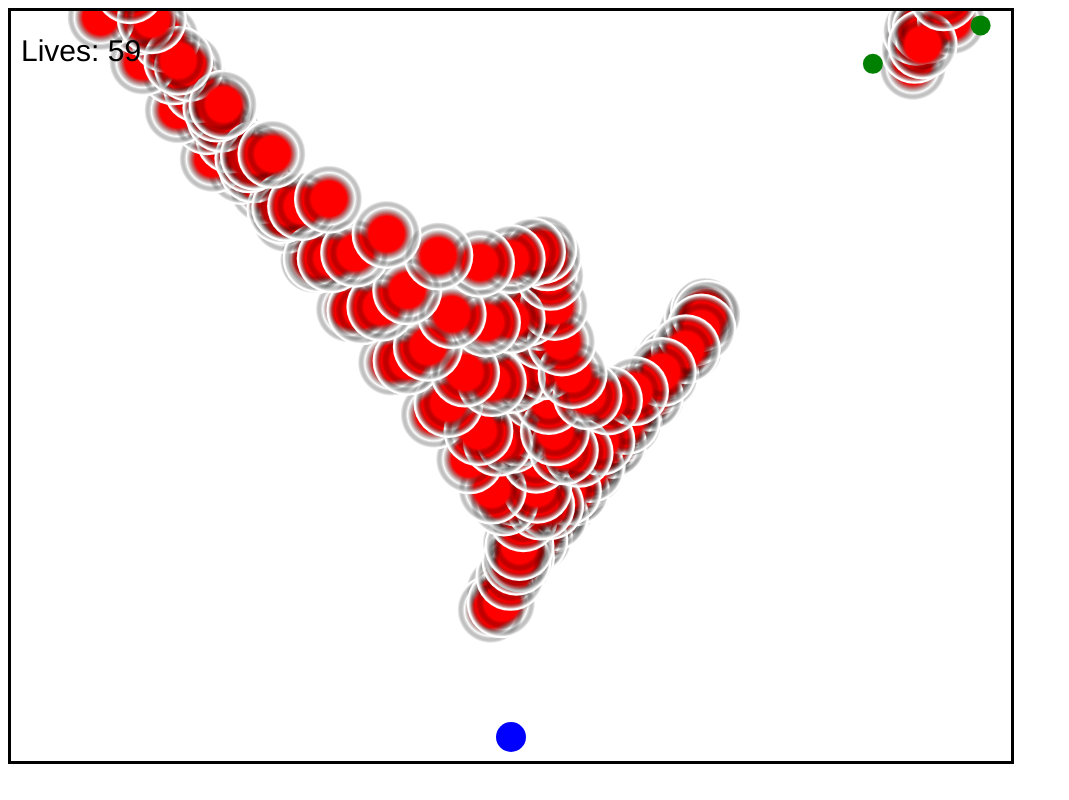
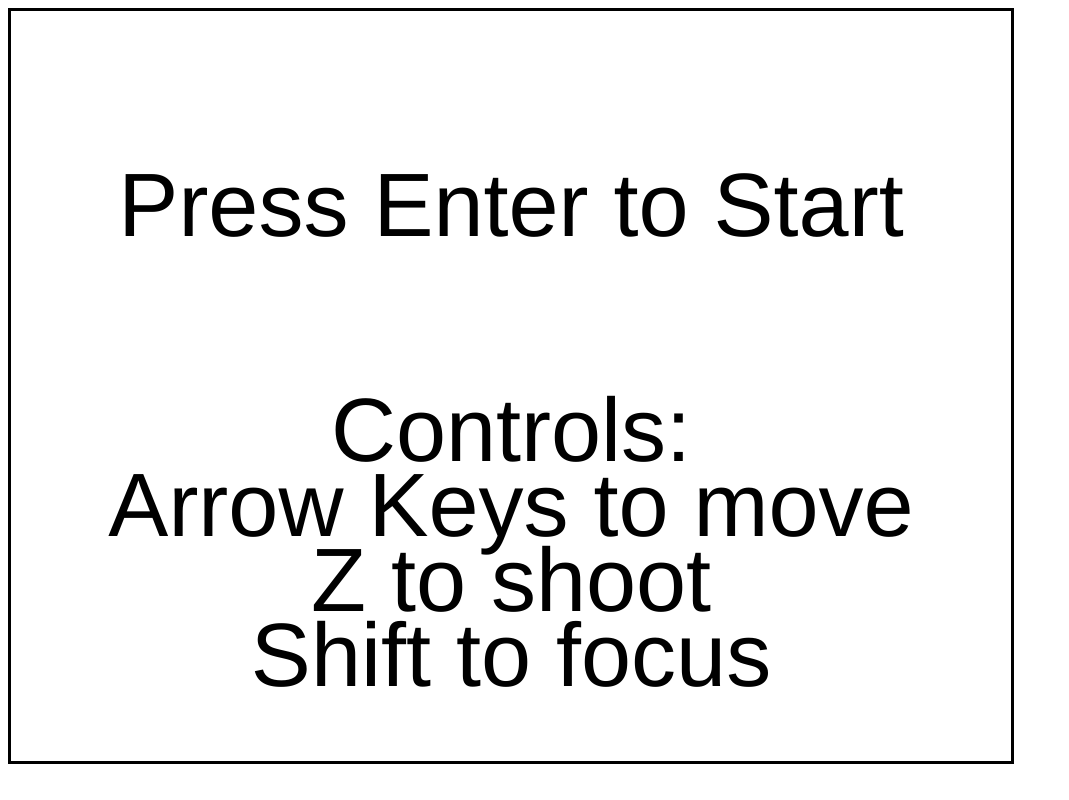
Before and after one commit to dennLaw/CSCI-4070, a plain HTML site: page Project 1/Project 1.html in a window 1280 px wide. Shown: the whole page, without its empty margins (0-1069 px from the left). Drawn offline with Linux system fonts and the light colour scheme.

Commit message:
Title screen

```diff
--- a/Project 1/Project 1.html
+++ b/Project 1/Project 1.html
@@ -45,14 +45,9 @@
                 window.addEventListener('keydown', onKeyDown, true);
                 window.addEventListener('mousepress', onMousePress, false);
 
-				//while(drawTitleScreen());
-				//ctx.fillStyle = "black";
-				//ctx.font = "100px Helvetica";
-				//ctx.fillText("Press Enter to Start", WIDTH * 0.1, HEIGHT * 0.4);
-				//while(!gameStart);
-
-				playBgm();
-                tick();
+                setTimeout(function () {
+                    requestAnimationFrame(drawTitleScreen);
+                }, 1000 / fps);
             }
 
             //Generates one tick of game.
@@ -73,11 +68,24 @@
 			function drawTitleScreen(){
                 ctx.clearRect(0,0,WIDTH,HEIGHT);
 
-				ctx.fillStyle = "black";
-				ctx.font = "100px Helvetica";
-				ctx.fillText("Press Enter to Start", WIDTH * 0.1, HEIGHT * 0.4);
+				ctx.textAlign = 'center';
+				ctx.font = "90px Helvetica";
 
-				return !gameStart;
+				ctx.fillText("Press Enter to Start", WIDTH * 0.5, HEIGHT * 0.3);
+				ctx.fillText("Controls:", WIDTH * 0.5, HEIGHT * 0.6);
+				ctx.fillText("Arrow Keys to move", WIDTH * 0.5, HEIGHT * 0.7);
+				ctx.fillText("Z to shoot", WIDTH * 0.5, HEIGHT * 0.8);
+				ctx.fillText("Shift to focus", WIDTH * 0.5, HEIGHT * 0.9);
+
+				if(gameStart){
+					playBgm();
+					tick();
+				}
+				else{
+					setTimeout(function () {
+						requestAnimationFrame(drawTitleScreen);
+					}, 1000 / fps);
+				}
 			}
 
             function draw(){
@@ -96,20 +104,23 @@
                 }
 
 				if(player.health > 0){
+					ctx.textAlign = 'left';
 					ctx.fillStyle = "black";
 					ctx.font = "30px Helvetica";
 					ctx.fillText("Lives: " + player.health, 10, 50);
 				}
 				else{
+					ctx.textAlign = 'center';
 					ctx.fillStyle = "black";
 					ctx.font = "150px Helvetica";
-					ctx.fillText("Game Over", WIDTH * 0.1, HEIGHT * 0.4);
+					ctx.fillText("Game Over", WIDTH * 0.5, HEIGHT * 0.4);
 				}
 
 				if(stageFinish){
+				ctx.textAlign = 'center';
 					ctx.fillStyle = "black";
 					ctx.font = "150px Helvetica";
-					ctx.fillText("Stage Clear", WIDTH * 0.1, HEIGHT * 0.4);
+					ctx.fillText("Stage Clear", WIDTH * 0.5, HEIGHT * 0.4);
 				}
             }
 
```
